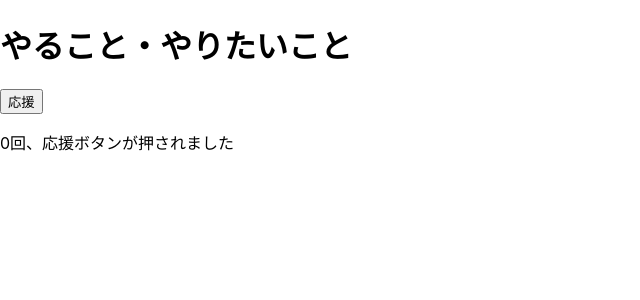
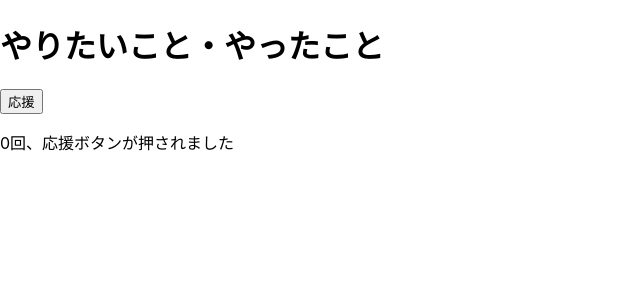
Before and after one commit to 1m4nim/aboutstudy_2, a React (Create React App) app: page / in a window 1280 px wide. Shown: the top 300 px of the page, without its empty margins (0-640 px from the left). Built offline with nearby package versions, Linux system fonts and the light colour scheme.

Commit message:
誤字訂正

```diff
--- a/src/component/Todo.js
+++ b/src/component/Todo.js
@@ -2,6 +2,7 @@ export default function Todo(props) {
     return (
         <div>
             <h1>{props.todo}</h1>
+
         </div>
     );
 }
--- a/src/index.js
+++ b/src/index.js
@@ -11,7 +11,7 @@ root.render(
   <React.StrictMode>
     <>
       {/* <App /> */}
-      <Todo todo="やること・やりたいこと" />
+      <Todo todo="やりたいこと・やったこと" />
       <Cheer init={0} />
 
     </>
```
